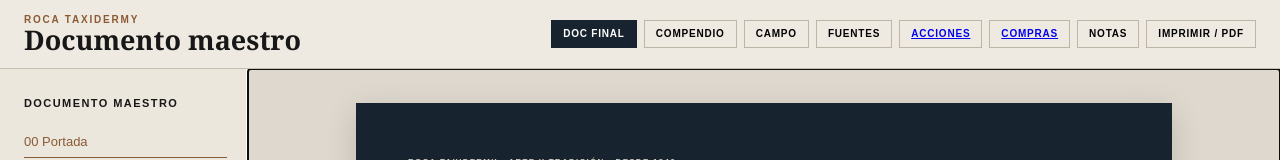
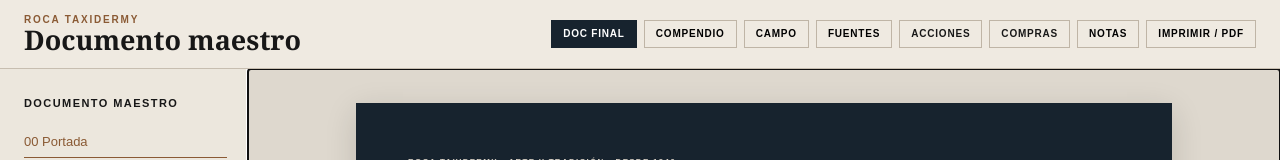
Before and after one commit to romerobarcenabraulio-hash/ROCA-TAX, a plain HTML site: page index.html in a window 1280 px wide. Shown: the top 160 px of the page. Drawn offline with Linux system fonts and the light colour scheme.

Commit message:
Style ROCA action board links

```diff
--- a/styles.css
+++ b/styles.css
@@ -18,6 +18,7 @@ body{margin:0;background:#d8d3ca;color:var(--ink);font-family:Georgia,"Times New
 .workspace-switch{display:flex;gap:7px;align-items:center}
 .mode{appearance:none;border:1px solid #bfb5a6;background:transparent;padding:8px 11px;font:700 10px/1 Arial,Helvetica,sans-serif;letter-spacing:.08em;cursor:pointer}
 .mode.active{background:var(--navy);color:#fff;border-color:var(--navy)}
+.workspace-switch a.mode{text-decoration:none;color:inherit}
 .layout{display:grid;grid-template-columns:248px minmax(0,1fr);max-width:1500px;margin:0 auto;min-height:calc(100vh - 80px)}
 .contents{padding:28px 20px 40px 24px;background:var(--nav);border-right:1px solid #c7beb0}
 .contents-title{font:700 11px/1.2 Arial,Helvetica,sans-serif;letter-spacing:.13em;text-transform:uppercase;margin-bottom:16px}
```
